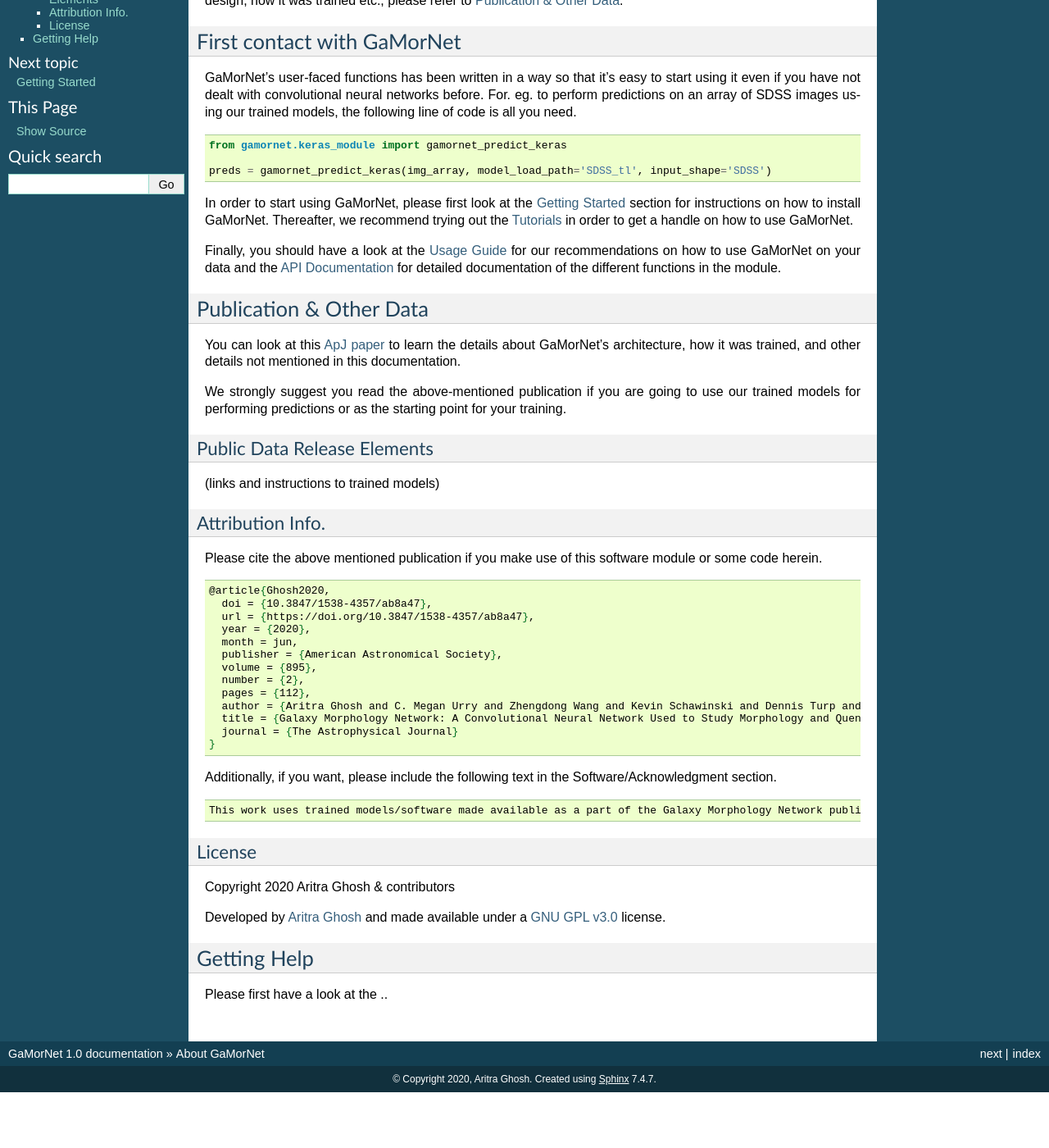
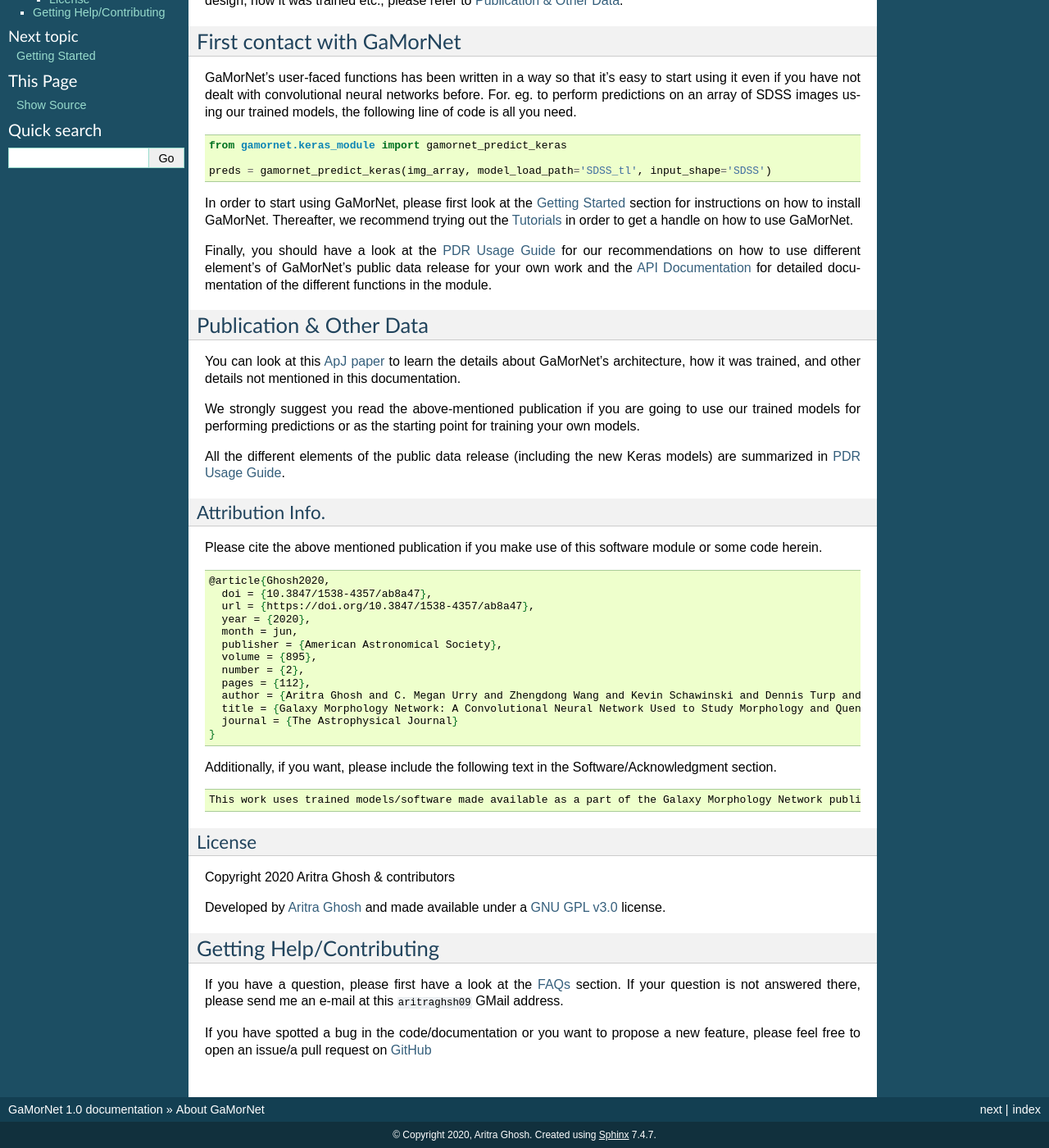
Before and after one commit to aritraghsh09/GaMorNet, a Sphinx documentation site: the page built from docs/source/index.rst, in a window 1280 px wide and 1400 px high, scrolled down 163 px. Shown: the whole window at 82% size. Built offline with Sphinx 7.4.7, drawn with Linux system fonts in a browser that asks for light colours; before the commit the page ends 1495 px from its top, so only the background shows below that; some of the changed text lies outside the part shown.

Commit message:
First completed draft of index.rst

```diff
--- a/docs/source/index.rst
+++ b/docs/source/index.rst
@@ -25,20 +25,7 @@ GaMorNet's user-faced functions has been written in a way so that it's easy to s
 
 In order to start using GaMorNet, please first look at the :ref:`getting_started` section for instructions on how to install GaMorNet. Thereafter, we recommend trying out the :ref:`tutorials` in order to get a handle on how to use GaMorNet.
 
-Finally, you should have a look at the :ref:`usage_guide` for our recommendations on how to use GaMorNet on your data and the :ref:`api_docs` for detailed documentation of the different functions in the module.
-
-
-.. toctree::
-   :maxdepth: 2
-   :caption: Contents
-   :hidden:
-
-   self
-   getting_started
-   tutorials
-   usage_guide
-   api_docs
-   faq
+Finally, you should have a look at the :ref:`usage_guide` for our recommendations on how to use different element's of GaMorNet's public data release for your own work and the :ref:`api_docs` for detailed documentation of the different functions in the module.
 
 
 .. _pub_and_other_data:
@@ -47,12 +34,9 @@ Publication & Other Data
 ------------------------
 You can look at this `ApJ paper <https://doi.org/10.3847/1538-4357/ab8a47>`_ to learn the details about GaMorNet's architecture, how it was trained, and other details not mentioned in this documentation.
 
-We strongly suggest you read the above-mentioned publication if you are going to use our trained models for performing predictions or as the starting point for your training.
+We strongly suggest you read the above-mentioned publication if you are going to use our trained models for performing predictions or as the starting point for training your own models.
 
-Public Data Release Elements
-^^^^^^^^^^^^^^^^^^^^^^^^^^^^
-(links and instructions to trained models)
-
+All the different elements of the public data release (including the new Keras models) are summarized in :ref:`usage_guide`.
 
 
 Attribution Info.
@@ -92,6 +76,23 @@ Developed by `Aritra Ghosh <http://ghosharitra.com>`_ and made available under a
 
 .. _getting_help:
 
-Getting Help
-------------
-Please first have a look at the ..
+Getting Help/Contributing
+--------------------------
+If you have a question, please first have a look at the :ref:`faq` section. If your question is not answered there, please send me an e-mail at this ``aritraghsh09`` GMail address.
+
+If you have spotted a bug in the code/documentation or you want to propose a new feature, please feel free to open an issue/a pull request on `GitHub <https://github.com/aritraghsh09/GaMorNet>`_
+
+
+
+
+.. toctree::
+   :maxdepth: 2
+   :caption: Contents
+   :hidden:
+
+   self
+   getting_started
+   tutorials
+   usage_guide
+   api_docs
+   faq
--- a/docs/source/usage_guide.rst
+++ b/docs/source/usage_guide.rst
@@ -1,5 +1,6 @@
 .. _usage_guide:
 
-Usage Guide
-===========
+PDR Usage Guide
+===============
+
 <can be applied on what data-sets, how etc.>
```
